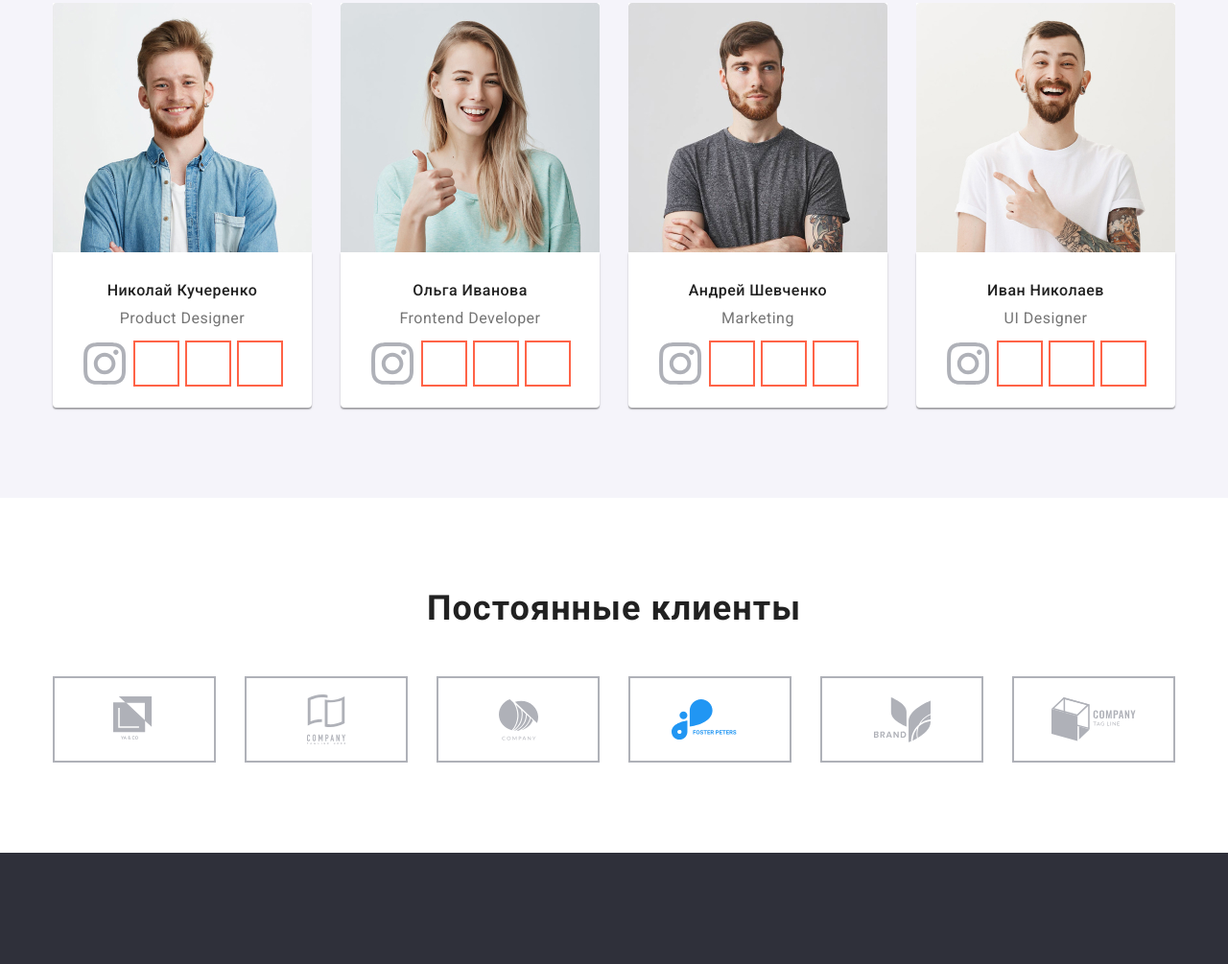
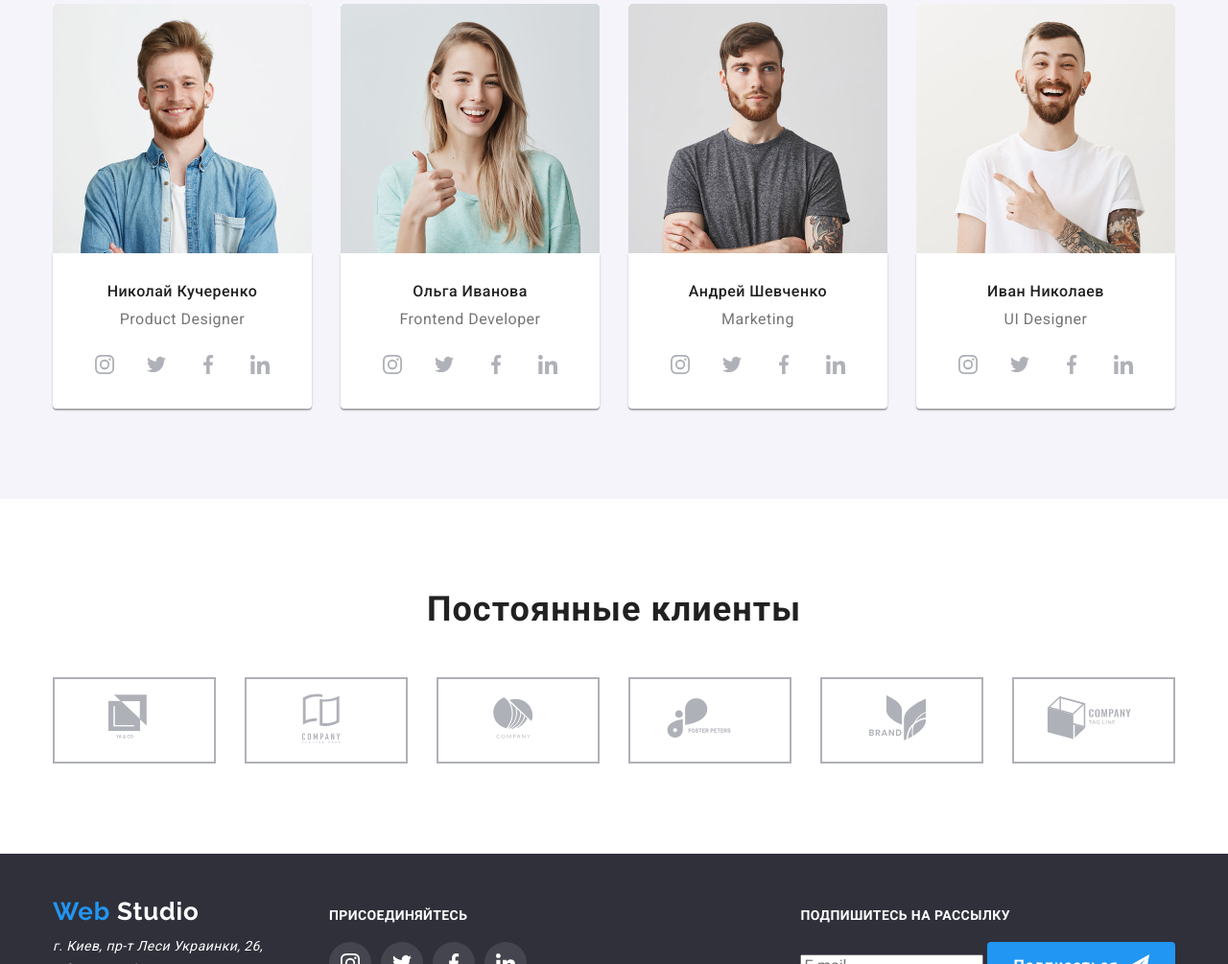
Before and after one commit to VITA-mlr/goit-markup-hw-04, a plain HTML site: page index.html in a window 1280 px wide. Shown: the part 1795-2800 px from the top of the page at 96% size. Drawn offline with Linux system fonts and the light colour scheme.

Commit message:
homework 4

```diff
--- a/css/style.css
+++ b/css/style.css
@@ -93,6 +93,7 @@ p {
 .footer .logo {
   display: block;
   margin-top: 45px;
+  margin-bottom: 8px;
   color: var(--hero-button-color);
 }
 
@@ -143,6 +144,7 @@ p {
 /* Navigation in header */
 .header-section {
   background-color: var(--hero-button-color);
+  border-bottom: 1px solid #ececec;
 }
 
 .container {
@@ -179,8 +181,8 @@ p {
 
 .nav-list-site .nav-link {
   display: block;
-  padding-top: 33px;
-  padding-bottom: 31px;
+  /* padding-top: 33px;
+  padding-bottom: 31px; */
 }
 
 .nav-list-site li:not(:last-child) {
@@ -189,7 +191,7 @@ p {
 
 .nav-list-contacts {
   display: flex;
-  align-items: flex-end;
+  align-items: center;
   margin-left: auto;
 
   font-weight: 500;
@@ -203,7 +205,20 @@ p {
   margin-left: 30px;
 }
 
-.icon-address::before {
+.icon-address {
+  display: inline-flex;
+  background-position: 0 center;
+}
+
+.nav-link {
+  fill: var(--text-color);
+}
+
+.icon {
+  margin-right: 10px;
+}
+
+/* .icon-address::before {
   content: "";
   background-repeat: no-repeat;
 
@@ -222,11 +237,12 @@ p {
   width: 10px;
   height: 15px;
   background-image: url(../images/smartphone.svg);
-}
+} */
 
 .nav-link:hover,
 .nav-link:focus {
   color: var(--menu-active-color);
+  fill: var(--menu-active-color);
 }
 
 .nav-link.current {
@@ -241,10 +257,13 @@ p {
 .footer {
   background-color: var(--footer-backgraund);
 }
+.footer .container {
+  padding-top: 0;
+}
 
 .footer-flex {
   display: flex;
-  align-items: center;
+  align-items: baseline;
   padding-bottom: 28px;
 }
 
@@ -255,6 +274,8 @@ p {
   letter-spacing: 0.03em;
   text-transform: uppercase;
   color: var(--hero-button-color);
+  display: block;
+  margin-bottom: 20px;
 }
 
 .footer-address {
@@ -272,7 +293,9 @@ p {
 }
 
 .footer .messenger-item > a {
-  color: var(--footer-address-color);
+  fill: var(--hero-button-color);
+  background: rgba(255, 255, 255, 0.1);
+  border-radius: 50%;
 }
 
 .form {
@@ -347,19 +370,27 @@ p {
   margin-bottom: 30px;
 }
 
-.icon-features::before {
+.icon-features {
   content: "";
   display: block;
   height: 120px;
+  width: 270px;
   margin-bottom: 30px;
   background: #f5f4fa;
   border-radius: 4px;
-  background-repeat: no-repeat;
-  background-position: center;
+  text-align: center;
+  padding-top: 25px;
+  padding-bottom: 25px;
 }
 
+.icon-position {
+  width: 70px;
+  height: 70px;
+}
+
+/*
 .icon-features:nth-child(1)::before {
-  background-image: url(../images/antenna_1.svg);
+  background-image: url(../images/sprite.svg#icon-clock_1);
 }
 
 .icon-features:nth-child(2)::before {
@@ -372,7 +403,7 @@ p {
 
 .icon-features:nth-child(4)::before {
   background-image: url(../images/astronaut_1.svg);
-}
+} */
 
 .features-item-header {
   font-weight: 700;
@@ -484,18 +515,25 @@ p {
   padding-bottom: 24px;
 }
 
-.messenger-item {
-  display: inline-block;
+.messenger-item a {
+  display: block;
+  padding: 12px;
   width: 44px;
   height: 44px;
-  outline: 2px solid tomato;
+  fill: #afb1b8;
 }
 
-.messenger-item:nth-child(1) {
-  background-image: url(../images/instagram-1.svg);
-  background-repeat: no-repeat;
-  background-size: contain;
-  outline: 0;
+.messenger-item a:hover,
+.messenger-item a:focus {
+  background-color: var(--menu-active-color);
+  border-radius: 50%;
+  fill: var(--hero-button-color);
+}
+
+.messenger-item .icon {
+  margin-right: 0;
+  width: 20px;
+  height: 20px;
 }
 
 .messenger-item:not(:last-child) {
@@ -504,8 +542,7 @@ p {
 
 /* Section - regular customers  */
 
-.customers.container,
-.footer .container {
+.customers.container {
   padding-top: 94px;
   padding-bottom: 94px;
 }
@@ -518,11 +555,18 @@ p {
   display: flex;
   justify-content: center;
   align-items: center;
+  fill: #afb1b8;
 }
 
-.customers-block .imgblock {
+.customers-block:hover,
+.customers-block:focus {
+  fill: #2196f3;
+  border-color: #2196f3;
+}
+
+/* .customers-block .imgblock {
   margin: auto;
-}
+} */
 
 /* -------------- portfolio.html -------------- */
 
@@ -590,6 +634,12 @@ p {
   display: block;
 }
 
+.card-linc:hover,
+.card-linc:focus {
+  box-shadow: 1px 4px 6px rgba(0, 0, 0, 0.16), 0px 4px 4px rgba(0, 0, 0, 0.06),
+    0px 1px 1px rgba(0, 0, 0, 0.12);
+}
+
 .text {
   font-size: 18px;
   line-height: 28px;
@@ -624,23 +674,3 @@ p {
   clip: rect(0 0 0 0);
   overflow: hidden;
 }
-
-/* .div {
-  margin: 30px;
-  width: 300px;
-}
-
-.div:nth-child(1) {
-  outline: 2px solid red;
-  background: grey;
-}
-
-.div:nth-child(2) {
-  outline: 2px solid grey;
-  background: yellow;
-}
-
-.div:nth-child(3) {
-  outline: 2px solid green;
-  background: blue;
-} */
--- a/index.html
+++ b/index.html
@@ -14,12 +14,6 @@
   </head>
 
   <body>
-    <!-- <ul>
-      <li class="div"><div>s</div></li>
-      <li class="div"><div>s</div></li>
-      <li class="div"><div>s</div></li>
-    </ul> -->
-
     <header class="header-section">
       <nav class="container nav-flex">
         <!-- Logotype of site -->
@@ -34,11 +28,17 @@
         <ul class="nav-list-contacts">
           <li class="icon-address">
             <a class="nav-link" href="mailto:info@devstudio.com">
+              <svg class="icon" width="16" height="11">
+                <use href="./images/sprite.svg#icon-envelope"></use>
+              </svg>
               info@devstudio.com
             </a>
           </li>
           <li class="icon-address">
             <a class="nav-link" href="tel:+380961111111">
+              <svg class="icon" width="10" height="15">
+                <use href="./images/sprite.svg#icon-smartphone"></use>
+              </svg>
               +38 096 111 11 11
             </a>
           </li>
@@ -62,7 +62,12 @@
           <h2 class="sectoin-title visually-hidden">Особенности</h2>
 
           <ul class="feature-flex">
-            <li class="icon-features">
+            <li>
+              <div class="icon-features" aria-label="Картинка">
+                <svg class="icon-position">
+                  <use href="./images/sprite.svg#icon-antenna_1"></use>
+                </svg>
+              </div>
               <h3 class="features-item-header">Внимание к деталям</h3>
               <p class="features-item-text">
                 Идейные соображения, а также начало повседневной работы по
@@ -70,7 +75,12 @@
               </p>
             </li>
 
-            <li class="icon-features">
+            <li>
+              <div class="icon-features" aria-label="Картинка">
+                <svg class="icon-position">
+                  <use href="./images/sprite.svg#icon-clock_1"></use>
+                </svg>
+              </div>
               <h3 class="features-item-header">Пунктуальность</h3>
               <p class="features-item-text">
                 Задача организации, в особенности же рамки и место обучения
@@ -78,7 +88,12 @@
               </p>
             </li>
 
-            <li class="icon-features">
+            <li>
+              <div class="icon-features" aria-label="Картинка">
+                <svg class="icon-position">
+                  <use href="./images/sprite.svg#icon-diagram_1"></use>
+                </svg>
+              </div>
               <h3 class="features-item-header">Планирование</h3>
               <p class="features-item-text">
                 Равным образом консультация с широким активом в значительной
@@ -86,7 +101,12 @@
               </p>
             </li>
 
-            <li class="icon-features">
+            <li>
+              <div class="icon-features" aria-label="Картинка">
+                <svg class="icon-position">
+                  <use href="./images/sprite.svg#icon-astronaut_1"></use>
+                </svg>
+              </div>
               <h3 class="features-item-header">Современные технологии</h3>
               <p class="features-item-text">
                 Значимость этих проблем настолько очевидна, что реализация
@@ -172,42 +192,37 @@
 
                 <ul class="messengers-flex">
                   <li class="messenger-item">
-                    <a
-                      class="visually-hidden"
-                      href=""
-                      aria-label="Ссылка на Instagram"
-                      >Instagram</a
-                    >
+                    <a href="" aria-label="Ссылка на Instagram">
+                      <svg class="icon">
+                        <use href="./images/sprite.svg#icon-instagram-1"></use>
+                      </svg>
+                    </a>
                   </li>
                   <li class="messenger-item">
-                    <a
-                      class="visually-hidden"
-                      href=""
-                      aria-label="Ссылка на Twitter"
-                      >Twitter</a
-                    >
+                    <a href="" aria-label="Ссылка на Twitter">
+                      <svg class="icon">
+                        <use href="./images/sprite.svg#icon-twitter-1"></use>
+                      </svg>
+                    </a>
                   </li>
                   <li class="messenger-item">
-                    <a
-                      class="visually-hidden"
-                      href=""
-                      aria-label="Ссылка на Facebook"
-                      >Facebook</a
-                    >
+                    <a href="" aria-label="Ссылка на Facebook">
+                      <svg class="icon">
+                        <use href="./images/sprite.svg#icon-facebook-1"></use>
+                      </svg>
+                    </a>
                   </li>
                   <li class="messenger-item">
-                    <a
-                      class="visually-hidden"
-                      href=""
-                      aria-label="Ссылка на Linkedin"
-                      >Linkedin</a
-                    >
+                    <a href="" aria-label="Ссылка на Linkedin">
+                      <svg class="icon">
+                        <use href="./images/sprite.svg#icon-linkedin-1"></use>
+                      </svg>
+                    </a>
                   </li>
                 </ul>
               </div>
             </li>
             <li class="team-item">
-              <div>
               <img
                 class="imgblock"
                 src="images/photo_stewart.jpg"
@@ -220,39 +235,34 @@
 
                 <ul class="messengers-flex">
                   <li class="messenger-item">
-                      <a
-                        class="visually-hidden"
-                        href=""
-                        aria-label="Ссылка на Instagram"
-                        >Instagram</a
-                      >
+                    <a href="" aria-label="Ссылка на Instagram">
+                      <svg class="icon">
+                        <use href="./images/sprite.svg#icon-instagram-1"></use>
+                      </svg>
+                    </a>
                   </li>
                   <li class="messenger-item">
-                      <a
-                        class="visually-hidden"
-                        href=""
-                        aria-label="Ссылка на Twitter"
-                        >Twitter</a
-                      >
+                    <a href="" aria-label="Ссылка на Twitter">
+                      <svg class="icon">
+                        <use href="./images/sprite.svg#icon-twitter-1"></use>
+                      </svg>
+                    </a>
                   </li>
                   <li class="messenger-item">
-                      <a
-                        class="visually-hidden"
-                        href=""
-                        aria-label="Ссылка на Facebook"
-                        >Facebook</a
-                      >
+                    <a href="" aria-label="Ссылка на Facebook">
+                      <svg class="icon">
+                        <use href="./images/sprite.svg#icon-facebook-1"></use>
+                      </svg>
+                    </a>
                   </li>
                   <li class="messenger-item">
-                      <a
-                        class="visually-hidden"
-                        href=""
-                        aria-label="Ссылка на Linkedin"
-                        >Linkedin</a
-                      >
+                    <a href="" aria-label="Ссылка на Linkedin">
+                      <svg class="icon">
+                        <use href="./images/sprite.svg#icon-linkedin-1"></use>
+                      </svg>
+                    </a>
                   </li>
                 </ul>
-                </div>
               </div>
             </li>
             <li class="team-item">
@@ -269,36 +279,34 @@
 
                   <ul class="messengers-flex">
                     <li class="messenger-item">
-                      <a
-                        class="visually-hidden"
-                        href=""
-                        aria-label="Ссылка на Instagram"
-                        >Instagram</a
-                      >
+                      <a href="" aria-label="Ссылка на Instagram">
+                        <svg class="icon">
+                          <use
+                            href="./images/sprite.svg#icon-instagram-1"
+                          ></use>
+                        </svg>
+                      </a>
                     </li>
                     <li class="messenger-item">
-                      <a
-                        class="visually-hidden"
-                        href=""
-                        aria-label="Ссылка на Twitter"
-                        >Twitter</a
-                      >
+                      <a href="" aria-label="Ссылка на Twitter">
+                        <svg class="icon">
+                          <use href="./images/sprite.svg#icon-twitter-1"></use>
+                        </svg>
+                      </a>
                     </li>
                     <li class="messenger-item">
-                      <a
-                        class="visually-hidden"
-                        href=""
-                        aria-label="Ссылка на Facebook"
-                        >Facebook</a
-                      >
+                      <a href="" aria-label="Ссылка на Facebook">
+                        <svg class="icon">
+                          <use href="./images/sprite.svg#icon-facebook-1"></use>
+                        </svg>
+                      </a>
                     </li>
                     <li class="messenger-item">
-                      <a
-                        class="visually-hidden"
-                        href=""
-                        aria-label="Ссылка на Linkedin"
-                        >Linkedin</a
-                      >
+                      <a href="" aria-label="Ссылка на Linkedin">
+                        <svg class="icon">
+                          <use href="./images/sprite.svg#icon-linkedin-1"></use>
+                        </svg>
+                      </a>
                     </li>
                   </ul>
                 </div>
@@ -319,36 +327,34 @@
 
                   <ul class="messengers-flex">
                     <li class="messenger-item">
-                      <a
-                        class="visually-hidden"
-                        href=""
-                        aria-label="Ссылка на Instagram"
-                        >Instagram</a
-                      >
+                      <a href="" aria-label="Ссылка на Instagram">
+                        <svg class="icon">
+                          <use
+                            href="./images/sprite.svg#icon-instagram-1"
+                          ></use>
+                        </svg>
+                      </a>
                     </li>
                     <li class="messenger-item">
-                      <a
-                        class="visually-hidden"
-                        href=""
-                        aria-label="Ссылка на Twitter"
-                        >Twitter</a
-                      >
+                      <a href="" aria-label="Ссылка на Twitter">
+                        <svg class="icon">
+                          <use href="./images/sprite.svg#icon-twitter-1"></use>
+                        </svg>
+                      </a>
                     </li>
                     <li class="messenger-item">
-                      <a
-                        class="visually-hidden"
-                        href=""
-                        aria-label="Ссылка на Facebook"
-                        >Facebook</a
-                      >
+                      <a href="" aria-label="Ссылка на Facebook">
+                        <svg class="icon">
+                          <use href="./images/sprite.svg#icon-facebook-1"></use>
+                        </svg>
+                      </a>
                     </li>
                     <li class="messenger-item">
-                      <a
-                        class="visually-hidden"
-                        href=""
-                        aria-label="Ссылка на Linkedin"
-                        >Linkedin</a
-                      >
+                      <a href="" aria-label="Ссылка на Linkedin">
+                        <svg class="icon">
+                          <use href="./images/sprite.svg#icon-linkedin-1"></use>
+                        </svg>
+                      </a>
                     </li>
                   </ul>
                 </div>
@@ -362,79 +368,78 @@
       <section>
         <div class="customers container">
           <h2 class="sectoin-title">Постоянные клиенты</h2>
-
           <ul class="customers-flex">
-            <li>
-              <div class="customers-block">
+            <li class="customers-block">
               <a>
-                  <img
-                    class="imgblock"
-                    src="images/logo_1.svg"
-                    alt="Логотип"
+                <svg
+                  class="icon"
                   width="44"
-                  />
+                  height="49"
+                  aria-label="Ссылка-логотип на компанию 1"
+                >
+                  <use href="./images/sprite.svg#icon-logo_1"></use>
+                </svg>
               </a>
-              </div>
             </li>
-            <li>
-              <div class="customers-block">
+            <li class="customers-block">
               <a>
-                  <img
-                    class="imgblock"
-                    src="images/logo_2.svg"
-                    alt="Логотип"
+                <svg
+                  class="icon"
                   width="40"
-                  />
+                  height="52"
+                  aria-label="Ссылка-логотип на компанию 2"
+                >
+                  <use href="./images/sprite.svg#icon-logo_2"></use>
+                </svg>
               </a>
-              </div>
             </li>
-            <li>
-              <div class="customers-block">
+            <li class="customers-block">
               <a>
-                  <img
-                    class="imgblock"
-                    src="images/logo_3.svg"
-                    alt="Логотип"
-                    width="41"
-                  />
+                <svg
+                  class="icon"
+                  width="42"
+                  height="43"
+                  aria-label="Ссылка-логотип на компанию 3"
+                >
+                  <use href="./images/sprite.svg#icon-logo_3"></use>
+                </svg>
               </a>
-              </div>
             </li>
-            <li>
-              <div class="customers-block">
+            <li class="customers-block">
               <a>
-                  <img
-                    class="imgblock"
-                    src="images/logo_4.svg"
-                    alt="Логотип"
+                <svg
+                  class="icon"
                   width="80"
-                  />
+                  height="42"
+                  aria-label="Ссылка-логотип на компанию 4"
+                >
+                  <use href="./images/sprite.svg#icon-logo_4"></use>
+                </svg>
               </a>
-              </div>
             </li>
-            <li>
-              <div class="customers-block">
+            <li class="customers-block">
               <a>
-                  <img
-                    class="imgblock"
-                    src="images/logo_5.svg"
-                    alt="Логотип"
+                <svg
+                  class="icon"
                   width="59"
-                  />
+                  height="47"
+                  aria-label="Ссылка-логотип на компанию 5"
+                >
+                  <use href="./images/sprite.svg#icon-logo_5"></use>
+                </svg>
               </a>
-              </div>
             </li>
-            <li>
-              <div class="customers-block">
+            <li class="customers-block">
               <a>
-                  <img
-                    class="imgblock"
-                    src="images/logo_6.svg"
-                    alt="Логотип"
-                    width="88"
-                  />
+                <svg
+                  class="icon"
+                  width="89"
+                  height="45"
+                  aria-label="Ссылка-логотип на компанию 6"
+                >
+                  <use href="./images/sprite.svg#icon-logo_6"></use>
+                </svg>
               </a>
-              </div>
             </li>
           </ul>
         </div>
@@ -446,19 +451,23 @@
         <div class="footer-flex">
           <!-- Contact Information -->
           <div>
-            <a href="" class="logo"
-              ><span class="logo-blue">Web</span> Studio</a
-            >
+            <a href="" class="logo">
+              <span class="logo-blue">Web</span> Studio
+            </a>
 
             <address class="footer-address">
               г. Киев, пр-т Леси Украинки, 26, <br />
 
               <span
-                ><a class="footer-contact" href="">info@example.com</a></span
+                ><a class="footer-contact" href="mailto:info@devstudio.com"
+                  >info@example.com</a
+                ></span
               >
               <br />
               <span
-                ><a class="footer-contact" href="">+38 099 111 11 11</a></span
+                ><a class="footer-contact" href="tel:+380961111111"
+                  >+38 099 111 11 11</a
+                ></span
               >
             </address>
           </div>
@@ -469,36 +478,32 @@
 
             <ul class="messengers-flex">
               <li class="messenger-item">
-                <a
-                  class="visually-hidden"
-                  href=""
-                  aria-label="Ссылка на Instagram"
-                  >Instagram</a
-                >
+                <a href="" aria-label="Ссылка на Instagram">
+                  <svg class="icon">
+                    <use href="./images/sprite.svg#icon-instagram-1"></use>
+                  </svg>
+                </a>
               </li>
               <li class="messenger-item">
-                <a
-                  class="visually-hidden"
-                  href=""
-                  aria-label="Ссылка на Twitter"
-                  >Twitter</a
-                >
+                <a href="" aria-label="Ссылка на Twitter">
+                  <svg class="icon">
+                    <use href="./images/sprite.svg#icon-twitter-1"></use>
+                  </svg>
+                </a>
               </li>
               <li class="messenger-item">
-                <a
-                  class="visually-hidden"
-                  href=""
-                  aria-label="Ссылка на Twitter"
-                  >Facebook</a
-                >
+                <a href="" aria-label="Ссылка на Facebook">
+                  <svg class="icon">
+                    <use href="./images/sprite.svg#icon-facebook-1"></use>
+                  </svg>
+                </a>
               </li>
               <li class="messenger-item">
-                <a
-                  class="visually-hidden"
-                  href=""
-                  aria-label="Ссылка на Linkedin"
-                  >Linkedin</a
-                >
+                <a href="" aria-label="Ссылка на Linkedin">
+                  <svg class="icon">
+                    <use href="./images/sprite.svg#icon-linkedin-1"></use>
+                  </svg>
+                </a>
               </li>
             </ul>
           </div>
```
Also changed, not shown: portfolio.html (+41 -46 lines), images/sprite.svg (added). Lines whose indentation alone changed are shown as unchanged.
